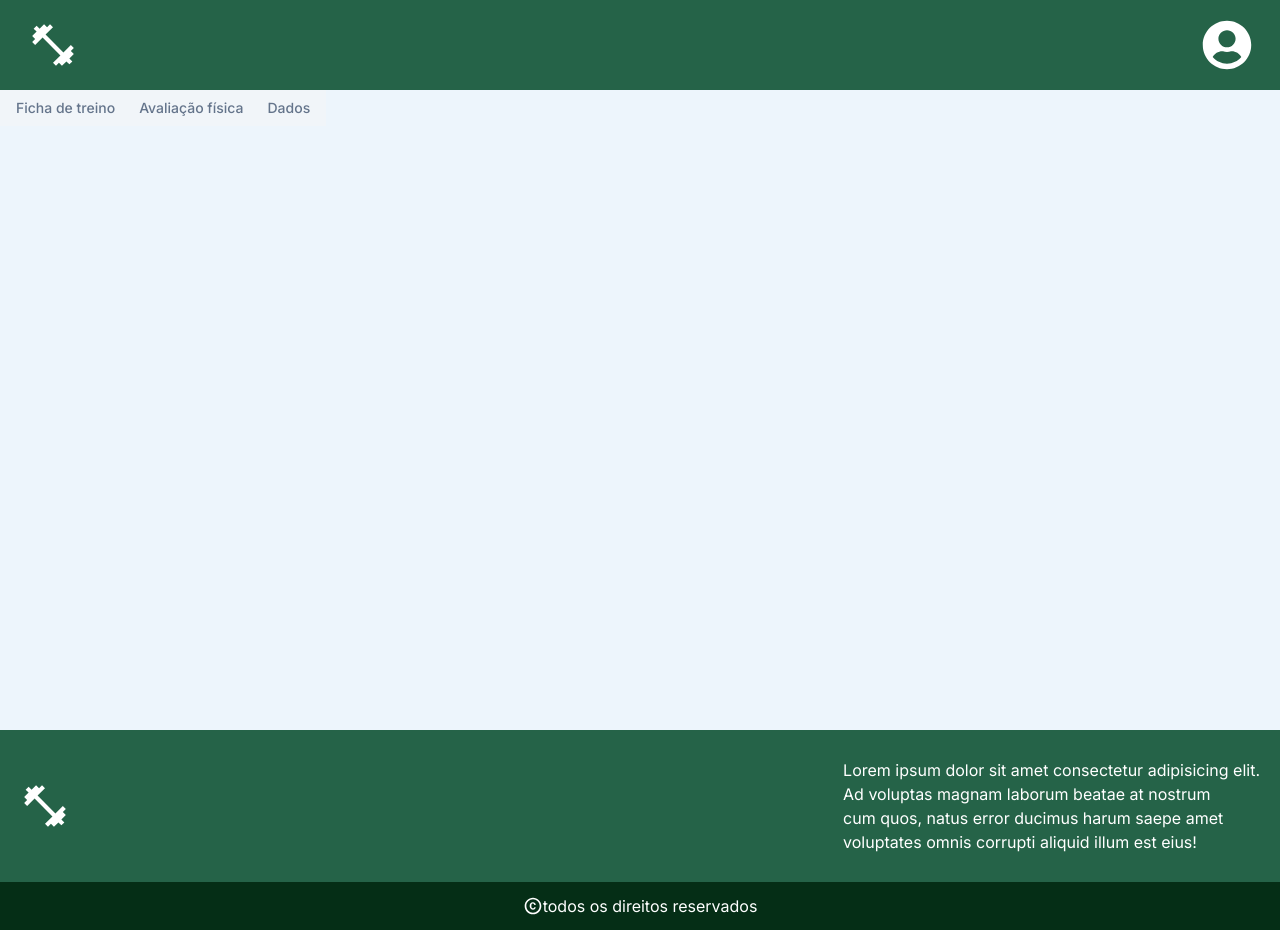
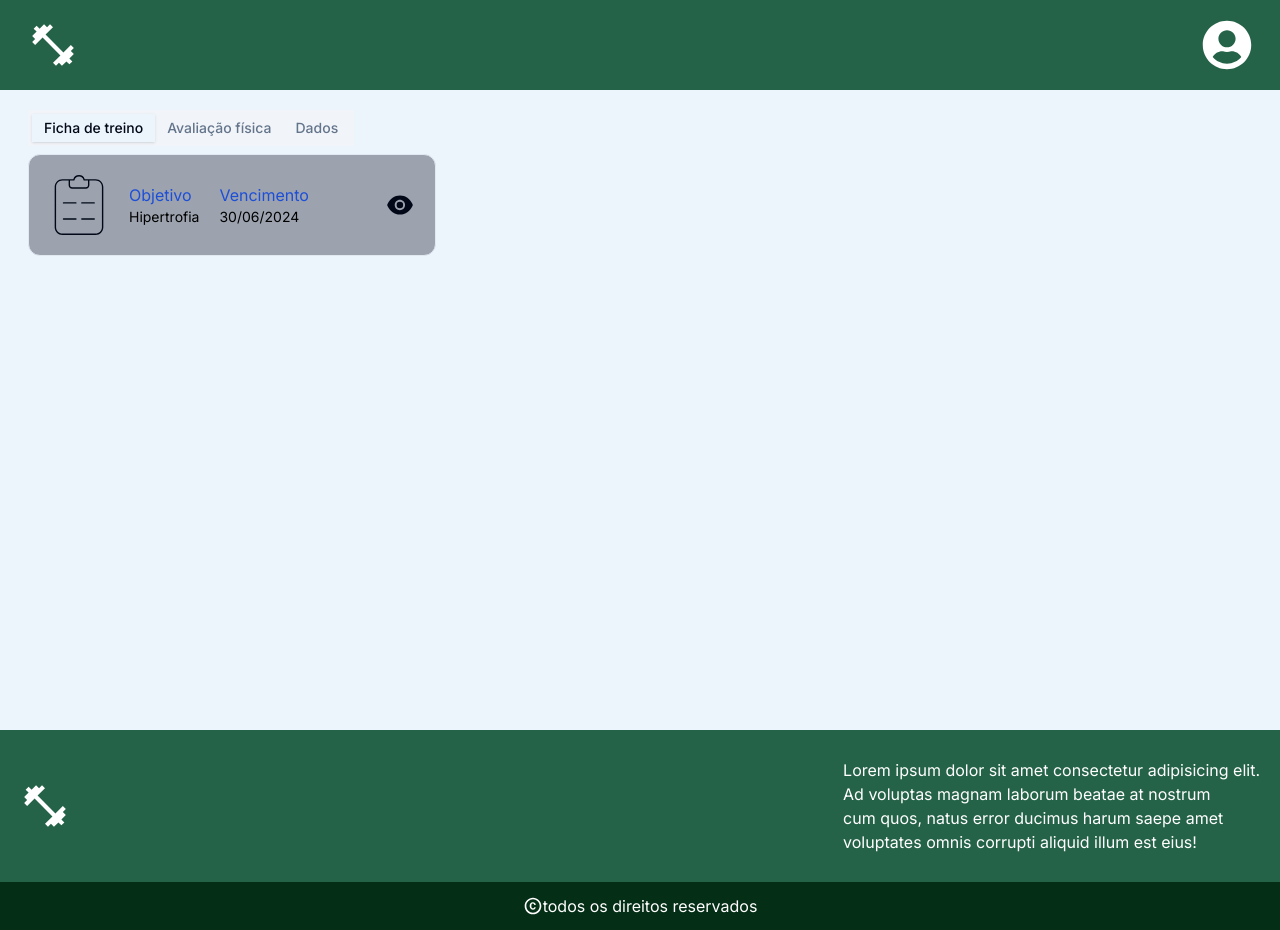
Before and after one commit to Albert1616/Sistema-Personal-Web, a Next.js app in the folder front/: page /aluno/detalhes in a window 1280 px wide. Built offline with nearby package versions, Linux system fonts and the light colour scheme.

Commit message:
feat: car

```diff
--- a/front/src/app/aluno/detalhes/page.tsx
+++ b/front/src/app/aluno/detalhes/page.tsx
@@ -1,22 +1,34 @@
-import React from 'react'
+/* eslint-disable react-hooks/rules-of-hooks */
+'use client'
+
+import React, { useState } from 'react'
 import { Tabs, TabsContent, TabsList, TabsTrigger } from "@/components/ui/tabs"
 import { Button } from '@/components/ui/button'
 import Link from 'next/link'
+import CardFicha from '@/components/fichaTreino/cardFicha'
 
 
 function page() {
+    const [isFicha, setIsFicha] = useState(true);
   return (
     <div className='h-[80vh] w-screen'>
- <Tabs defaultValue="account" className="w-[400px]">
+ <Tabs defaultValue="ficha" className="w-full py-5 px-7">
         <TabsList>
             <TabsTrigger value="ficha">Ficha de treino</TabsTrigger>
             <TabsTrigger value="avaliacao">Avaliação física</TabsTrigger>
             <TabsTrigger value="dados">Dados</TabsTrigger>
         </TabsList>
 
-        <TabsContent value="ficha">
-            <h1>Nenhum treino cadastrado</h1>
-            <Button><Link href='/formTreino'>Adicionar treino</Link></Button>
+        <TabsContent value="ficha" className='grid grid-cols-3'>
+            {isFicha? (
+                <CardFicha objetivo='Hipertrofia' data='30/06/2024'/>
+            ):(
+                <>
+                    <h1>Nenhum treino cadastrado</h1>
+                    <Button><Link href='/formTreino'>Adicionar treino</Link></Button>
+                </>
+            )}
+
         </TabsContent>
         <TabsContent value="avalicao">
             <h1>Nenhum treino cadastrado</h1>
--- /dev/null
+++ b/front/src/components/fichaTreino/cardFicha.tsx
@@ -0,0 +1,24 @@
+import Link from 'next/link'
+import React from 'react'
+import {AiFillEye} from 'react-icons/ai'
+import { SiReacthookform } from 'react-icons/si'
+
+interface propsFicha{
+    objetivo:string,
+    data:string
+}
+
+function cardFicha({objetivo,data} : propsFicha) {
+  return (
+    <div className='flex items-center justify-between p-5 bg-gray-400 border rounded-xl'>
+        <div className='flex gap-5 items-center'>
+            <SiReacthookform size={60}/>
+            <h1 className='text-md text-blue-700 flex flex-col'>Objetivo<span className='text-sm text-black'>{objetivo}</span></h1>
+            <h1 className='text-md text-blue-700 flex flex-col'>Vencimento<span className='text-sm text-black'>{data}</span></h1>
+        </div>
+        <Link href='/'><AiFillEye size={30}/></Link>
+    </div>
+  )
+}
+
+export default cardFicha
```
